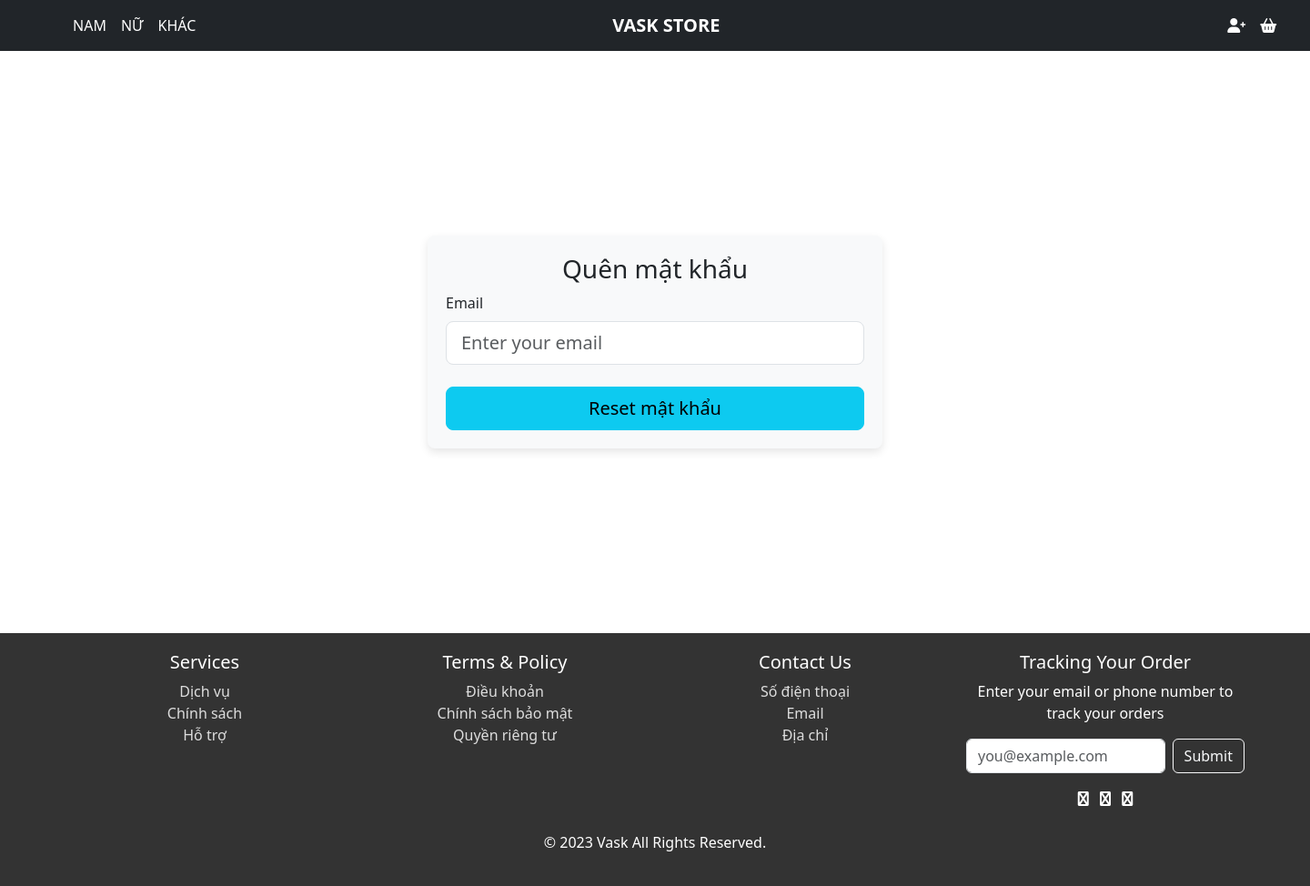
After one commit to vikhoa911/Duan, a PHP site: page /views/taikhoan/pass.html in a window 1440 px wide. The commit adds this page. Shown: the whole page at 91% size. Run offline with PHP 8.4, Linux system fonts and the light colour scheme.

Commit message:
Khoa 15/11/24

```diff
--- /dev/null
+++ b/views/css/login.css
@@ -0,0 +1,116 @@
+.navbar-brand {
+    font-weight: bold;
+    font-size: 24px;
+    margin-right: 50px;
+}
+.gopage{
+    margin-right: 200px;
+}
+.navbar-nav .nav-link {
+    color: white !important;
+}
+
+.text-start{
+    width: 580px;
+    margin-left: 120px;
+    padding-right: 80px;
+}
+.navp {
+    margin-right: 0px;
+}
+.titleshop {
+    font-size: 20px;
+    font-weight: bold;
+    margin-right: 550px;
+    margin-left: 450px;
+}
+.banner {
+    background-color: #f8f9fa;
+    padding: 50px 0;
+}
+
+.banner-image {
+    max-width: 100%;
+    height: auto;
+    object-fit: cover;
+}
+
+/* Text and button styling in banner */
+.banner-text h1 {
+    font-size: 48px;
+    font-weight: bold;
+    margin: 0;
+}
+
+.banner .sale {
+    background-color: black;
+    color: white;
+    padding: 10px 20px;
+    font-size: 24px;
+    border-radius: 5px;
+    margin-top: 15px;
+}
+
+.btn-order {
+    background-color: black;
+    color: white;
+    padding: 10px 20px;
+    font-weight: bold;
+    border-radius: 5px;
+}
+
+.btn-order:hover {
+    background-color: #333;
+}
+
+/* Login form styling */
+.Login1 {
+    padding: 20px;
+    width: 100%;
+    max-width: 500px;
+    background-color: #f8f9fa;
+    border-radius: 8px;
+    box-shadow: 0px 4px 10px rgba(0, 0, 0, 0.1);
+    margin: auto;
+}
+
+.h-custom-2 {
+    height: calc(100vh - 160px);
+    display: flex;
+    align-items: center;
+    justify-content: center;
+}
+
+.btn-block {
+    width: 100%;
+}
+
+/* Footer styling */
+.footer {
+    background-color: #333;
+    color: white;
+    padding: 20px 0;
+    text-align: center;
+}
+
+.footer a {
+    color: #ddd;
+    text-decoration: none;
+}
+
+.footer a:hover {
+    color: white;
+}
+
+/* Responsive adjustments */
+@media (max-width: 768px) {
+    .titleshop {
+        margin: 0 auto;
+    }
+    .banner-text h1 {
+        font-size: 36px;
+    }
+    .Login1 {
+        width: 90%;
+    }
+}
--- a/views/footer.php
+++ b/views/footer.php
@@ -40,7 +40,8 @@
                 </div>
             </div>
         </div>
-        <div class="text-center mt-4">
+        <hr>
+        <div class="text-center">
             <p>&copy; 2023 Vask All Rights Reserved.</p>
         </div>
     </div>
--- a/views/header.php
+++ b/views/header.php
@@ -8,6 +8,6 @@
     <link rel="stylesheet" href="https://cdnjs.cloudflare.com/ajax/libs/font-awesome/6.0.0-beta3/css/all.min.css">
     <link href="https://cdn.jsdelivr.net/npm/bootstrap@5.3.0-alpha1/dist/css/bootstrap.min.css" rel="stylesheet">
     <script src='https://kit.fontawesome.com/a076d05399.js' crossorigin='anonymous'></script>
-    <link rel="stylesheet" href="/views/css/style.css">
+    <link rel="stylesheet" href="views/css/style.css">
 </head>
 <body>
--- a/views/home.php
+++ b/views/home.php
@@ -17,7 +17,7 @@
                     <a class="navbar-brand titleshop" href="#">VASK STORE</a>
                     <ul class="navbar-nav navp">
                     <li class="nav-item">
-                        <a class="nav-link" href="#"><i class="fas fa-user-plus"></i></a>
+                        <a class="nav-link" href="views/taikhoan/login.php"><i class="fas fa-user"></i></a>
                     </li>
                     <li class="nav-item">
                         <a class="nav-link" href="#"><i class="fas fa-shopping-basket"></i></a>
@@ -40,7 +40,7 @@
             <button class="gopage btn btn-dark">Đặt Hàng Ngay!!</button>
         </div>
         <div class="banner-image">
-            <img src="/images/banner.jpg" alt="Fashion Model" class="img-fluid shadow">
+            <img src="./images/banner.jpg" alt="Fashion Model" class="img-fluid shadow">
         </div>
     </div>
 </section>
--- /dev/null
+++ b/views/taikhoan/pass.html
@@ -0,0 +1,95 @@
+<!DOCTYPE html>
+<html lang="en">
+<head>
+    <meta charset="UTF-8">
+    <meta name="viewport" content="width=device-width, initial-scale=1.0">
+    <title>Vask Clothes</title>
+    <link rel="stylesheet" href="https://cdnjs.cloudflare.com/ajax/libs/font-awesome/6.0.0-beta3/css/all.min.css">
+    <link href="https://cdn.jsdelivr.net/npm/bootstrap@5.3.0-alpha1/dist/css/bootstrap.min.css" rel="stylesheet">
+    <link rel="stylesheet" href="/Duan/views/css/login.css">
+</head>
+<body>
+    <!-- Navbar -->
+    <nav class="navbar navbar-expand-lg navbar-dark bg-dark">
+        <div class="container">
+            <div class="collapse navbar-collapse" id="navbarNav">
+                <ul class="navbar-nav me-auto">
+                    <li class="nav-item"><a class="nav-link" href="#">NAM</a></li>
+                    <li class="nav-item"><a class="nav-link" href="#">NỮ</a></li>
+                    <li class="nav-item"><a class="nav-link" href="#">KHÁC</a></li>
+                </ul>
+                <a class="navbar-brand titleshop" href="/Duan/index.php">VASK STORE</a>
+                <ul class="navbar-nav ms-auto">
+                    <li class="nav-item"><a class="nav-link" href="#"><i class="fas fa-user-plus"></i></a></li>
+                    <li class="nav-item"><a class="nav-link" href="#"><i class="fas fa-shopping-basket"></i></a></li>
+                </ul>
+            </div>
+        </div>
+    </nav>
+
+    <!-- Main content -->
+    <div class="h-custom-2">
+        <div class="Login1">
+            <h3 class="text-center">Quên mật khẩu</h3>
+            <form>
+                <div class="mb-4">
+                    <label for="form2Example18" class="form-label">Email</label>
+                    <input type="email" id="form2Example18" class="form-control form-control-lg" placeholder="Enter your email" />
+                </div>
+                <button class="btn btn-info btn-lg btn-block" type="button">Reset mật khẩu</button>
+            </form>
+        </div>
+    </div>
+
+    <!-- Footer -->
+    <footer class="footer">
+        <div class="container">
+            <div class="row">
+                <div class="col-md-3">
+                    <h5>Services</h5>
+                    <ul class="list-unstyled">
+                        <li><a href="#">Dịch vụ</a></li>
+                        <li><a href="#">Chính sách</a></li>
+                        <li><a href="#">Hỗ trợ</a></li>
+                    </ul>
+                </div>
+                <div class="col-md-3">
+                    <h5>Terms & Policy</h5>
+                    <ul class="list-unstyled">
+                        <li><a href="#">Điều khoản</a></li>
+                        <li><a href="#">Chính sách bảo mật</a></li>
+                        <li><a href="#">Quyền riêng tư</a></li>
+                    </ul>
+                </div>
+                <div class="col-md-3">
+                    <h5>Contact Us</h5>
+                    <ul class="list-unstyled">
+                        <li><a href="#">Số điện thoại</a></li>
+                        <li><a href="#">Email</a></li>
+                        <li><a href="#">Địa chỉ</a></li>
+                    </ul>
+                </div>
+                <div class="col-md-3">
+                    <h5>Tracking Your Order</h5>
+                    <p>Enter your email or phone number to track your orders</p>
+                    <form class="d-flex">
+                        <input type="email" class="form-control me-2" placeholder="you@example.com">
+                        <button class="btn btn-outline-light">Submit</button>
+                    </form>
+                    <div class="social-icons mt-3">
+                        <a href="#" class="text-white me-2"><i class="fa fa-facebook"></i></a>
+                        <a href="#" class="text-white me-2"><i class="fa fa-instagram"></i></a>
+                        <a href="#" class="text-white"><i class="fa fa-youtube"></i></a>
+                    </div>
+                </div>
+            </div>
+            <div class="text-center mt-4">
+                <p>&copy; 2023 Vask All Rights Reserved.</p>
+            </div>
+        </div>
+    </footer>
+
+    <!-- Bootstrap and JS Libraries -->
+    <script src="https://cdn.jsdelivr.net/npm/bootstrap@5.3.0-alpha1/dist/js/bootstrap.bundle.min.js"></script>
+</body>
+</html>
```
Also changed, not shown: views/css/style.css (+52 -0 lines), views/taikhoan/login.html (added, +105 -0 lines), views/taikhoan/reg.html (added, +109 -0 lines), images/login.jpg (renamed from images/.jpg).
